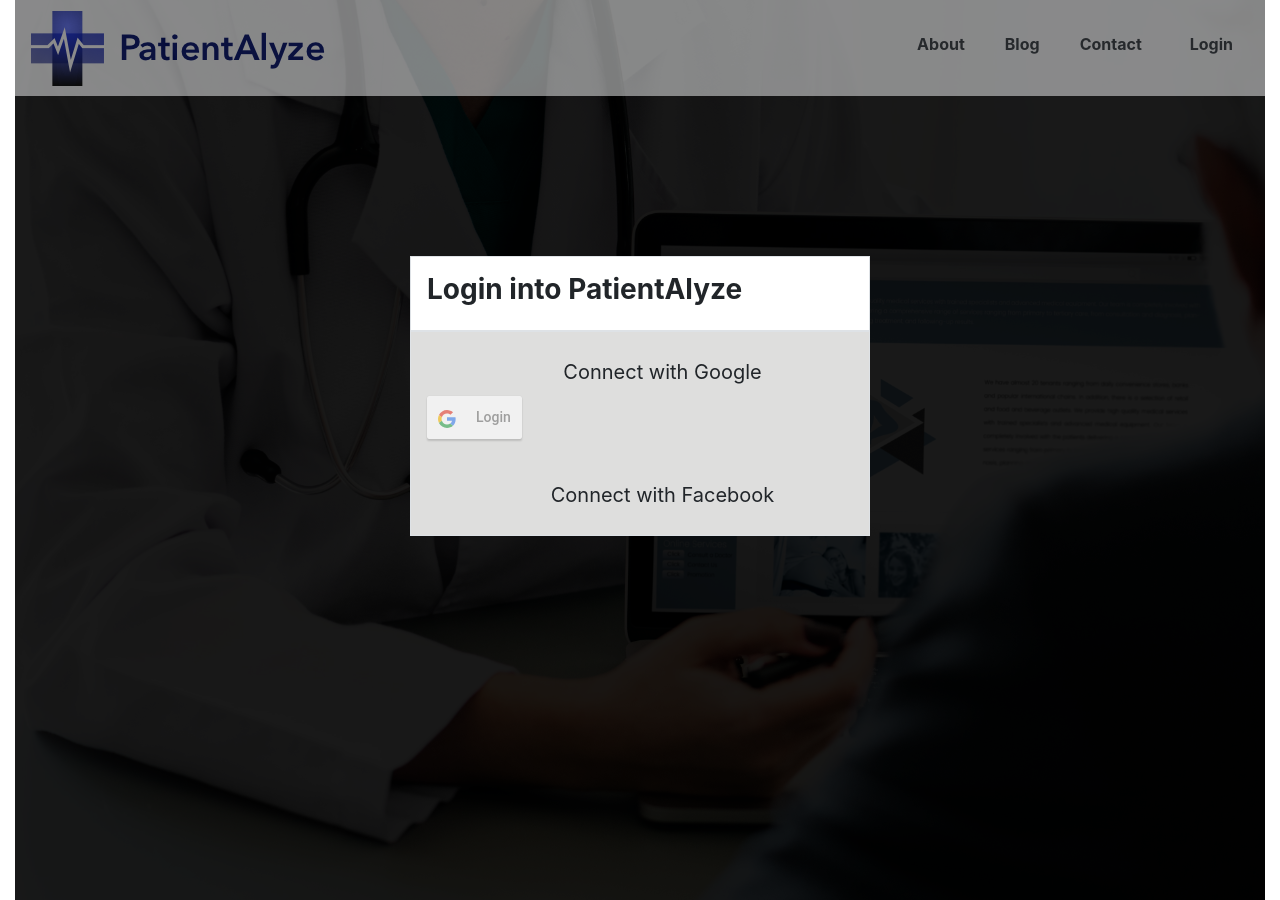
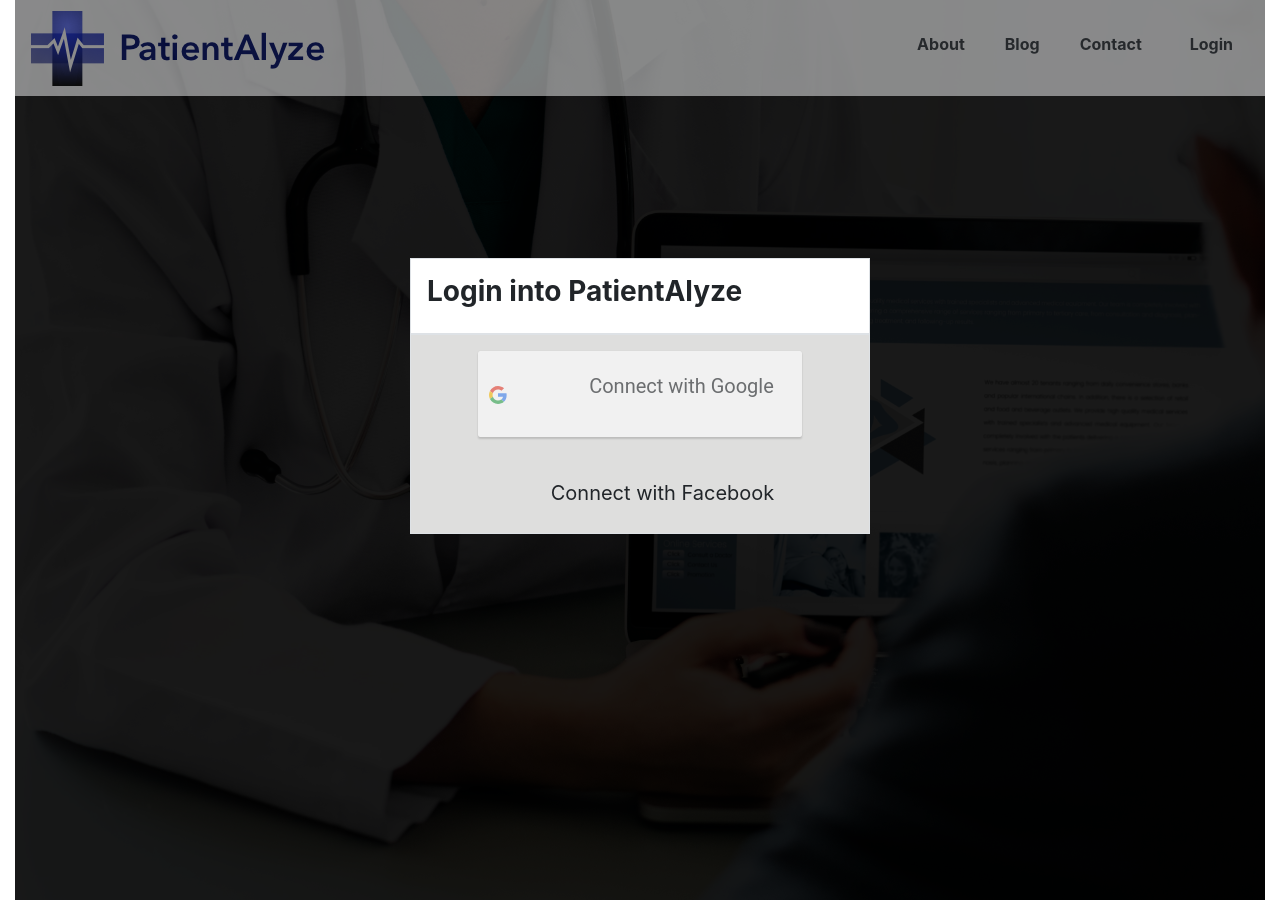
Before and after one commit to SJSU272LabF18/MPC, a React (Create React App) app in the folder Patientanalyze/frontend/: page /login in a window 1280 px wide. Built offline with nearby package versions, Linux system fonts and the light colour scheme.

Commit message:
Google Login-Logout Added

```diff
--- a/Patientanalyze/frontend/package.json
+++ b/Patientanalyze/frontend/package.json
@@ -13,10 +13,12 @@
     "react-dom": "^16.5.1",
     "react-google": "0.0.3",
     "react-google-login": "^4.0.0",
+    "react-redux": "^5.1.1",
     "react-router": "^4.3.1",
     "react-router-dom": "^4.3.1",
     "react-scripts": "1.1.5",
-    "react-tabs": "^2.3.0"
+    "react-tabs": "^2.3.0",
+    "redux": "^4.0.1"
   },
   "scripts": {
     "start": "react-scripts start",
--- a/Patientanalyze/frontend/src/component/Dashboard.js
+++ b/Patientanalyze/frontend/src/component/Dashboard.js
@@ -2,14 +2,22 @@
 
 import { Tabs, Tab, TabList, TabPanel } from 'react-tabs'
 import Navbar from './Navbar'
+import { Redirect } from 'react-router';
+
 import '../App.css'
 import 'react-tabs/style/react-tabs.css'
 
 class Dashboard extends Component {
 
     render() {
+        let redirect = null;
+        if(!localStorage.getItem("googleId")){
+            redirect = <Redirect to="/"/>
+        }
+
         return (
             <div class="mainBackground2">
+                {redirect}
                 <Navbar />
                 <hr class="clearfix"></hr>
                 <div>
--- a/Patientanalyze/frontend/src/component/Login.js
+++ b/Patientanalyze/frontend/src/component/Login.js
@@ -11,21 +11,31 @@
     constructor(props) {
         super(props);
         this.state = {
-
+            response:null
         };
 
     }
 
 
-    responseGoogle = (response) => {
-        console.log(response)
+    successResponseGoogle = (response) => {
+        localStorage.setItem("googleId",response.googleId)
+        localStorage.setItem("username",response.w3.ig)
+        this.setState({
+            response:response
+        })
+        console.log(response.w3.ig)
     }
 
     render() {
 
+        let redirect = null
 
+        if(localStorage.getItem("googleId")){
+            redirect = <Redirect to="/analyze"/>
+        }
         return (
             <div className="container-fluid">
+                {redirect}
                 <div class="mainBackground2">
                     <Navbar />
                     <div class="d-flex flex-column justify-content-center centerAlign">
@@ -33,16 +43,12 @@
                             <h3 class="p-3"><strong>Login into PatientAlyze</strong></h3>
                         </div>
                         <div class="bgColor border">
-                            <div class="p-3">
-                                <button class="btn btn-block btn-social btn-lg btn-google">Connect
-                                    with
-                        Google</button>
+                            <div class="p-3 text-center">
                                 <GoogleLogin
-                                    clientId="10318063588-f2n7ca9793aq2cfvvn57pq63r92cb3g6.apps.googleusercontent.com"
-                                    buttonText="Login"
-                                    onSuccess={this.responseGoogle}
-                                    onFailure={this.responseGoogle}
-                                />
+                                clientId="10318063588-g56hbiid3a16jbeclanhg7fle84b2m3r.apps.googleusercontent.com"
+                                buttonText="Login"
+                                onSuccess={this.successResponseGoogle}
+                                onFailure={this.failureResponseGoogle}><p class="btn btn-block btn-social btn-lg btn-google">Connect with Google</p></GoogleLogin>
                             </div>
                             <div class="p-3">
                                 <button class="btn btn-block btn-social btn-lg btn-facebook">Connect
--- a/Patientanalyze/frontend/src/component/Navbar.js
+++ b/Patientanalyze/frontend/src/component/Navbar.js
@@ -1,30 +1,58 @@
-import React,{Component} from 'react';
-import {Link} from 'react-router-dom';
+import React, { Component } from 'react';
+import { Link } from 'react-router-dom';
 
-import {Redirect} from 'react-router';
+import { Redirect } from 'react-router';
 import '../App.css';
-import {NavLink} from 'react-router-dom';
+import { NavLink } from 'react-router-dom';
+import { GoogleLogout } from 'react-google-login';
+import { withRouter } from "react-router";
+import { connect } from "react-redux"
 
 //create the Navbar Component
 class Navbar extends Component {
-    constructor(props){
+    constructor(props) {
         super(props);
 
     }
 
-    render(){
+    render() {
 
-        return(
-
-          <nav className="navbar navbar-light bg-light test" >
-          <NavLink to="/" className="mb-0 py-0" ><img src={require('../images/logo.png')} /></NavLink>
+        let redirect = null;
+        let logout = () => {
+            localStorage.removeItem("googleId")
+            localStorage.removeItem("username")
+            redirect = <Redirect to="/"></Redirect>
+        }
+        let check = null;
+        if (localStorage.getItem("googleId")) {
+            check =
                 <ul className="navbar">
+                    <ul className="navbar-text text-dark mt-2 "><strong>About</strong></ul>
+                    <ul className="navbar-text text-dark mt-2 "><strong>Blog</strong></ul>
+                    <ul className="navbar-text text-dark mt-2 "><strong>Contact</strong></ul>
+                    <GoogleLogout
+                        buttonText="Logout"
+                        onLogoutSuccess={logout}
+                    />
+                </ul>
+        } else {
+            check = <ul className="navbar">
                 <ul className="navbar-text text-dark mt-2 "><strong>About</strong></ul>
                 <ul className="navbar-text text-dark mt-2 "><strong>Blog</strong></ul>
                 <ul className="navbar-text text-dark mt-2 "><strong>Contact</strong></ul>
                 <Link to="/login" className="navbar-text text-dark mt-2 ml-5"><strong>Login</strong></Link>
             </ul>
+        }
+        return (
+
+            <div>
+                {redirect}
+                <nav className="navbar navbar-light bg-light test" >
+                    <NavLink to="/" className="mb-0 py-0" ><img src={require('../images/logo.png')} /></NavLink>
+                    {check}
                 </nav>
+            </div>
+
         )
     }
 }
```
Also changed, not shown: 1 other file (tests, documents, lock files or other folders). Lines whose indentation alone changed are shown as unchanged.
